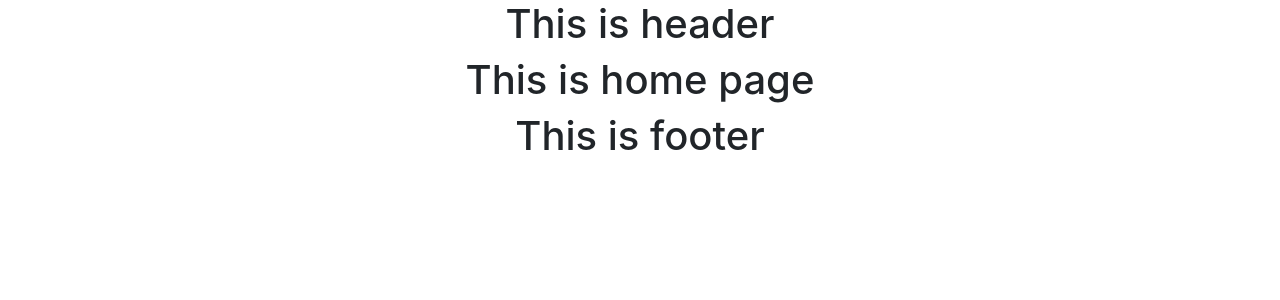
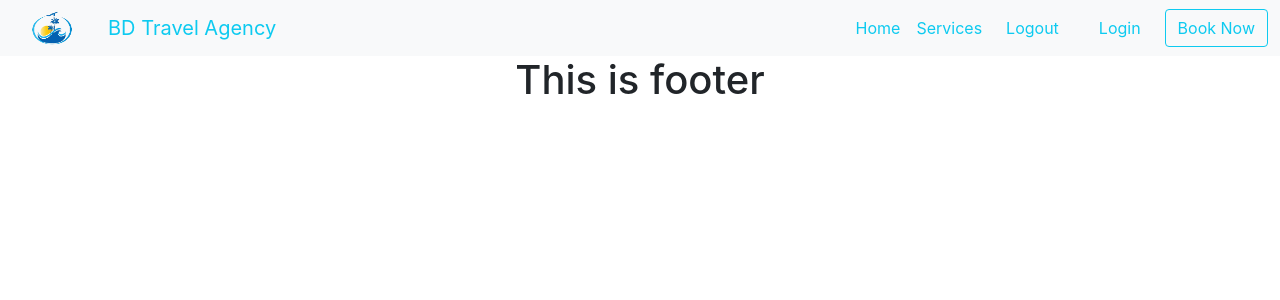
Before and after one commit to Rony163/bd-travel-agency-client, a React (Create React App) app: page / in a window 1280 px wide. Shown: the top 300 px of the page. Built offline with nearby package versions, Linux system fonts and the light colour scheme.

Commit message:
header complete

```diff
--- a/package.json
+++ b/package.json
@@ -11,6 +11,7 @@
     "react-bootstrap": "^2.0.0",
     "react-dom": "^17.0.2",
     "react-router-dom": "^5.3.0",
+    "react-router-hash-link": "^2.4.3",
     "react-scripts": "4.0.3",
     "web-vitals": "^1.1.2"
   },
--- /dev/null
+++ b/src/pages/Home/Banner/Banner.js
@@ -0,0 +1,11 @@
+import React from 'react';
+
+const Banner = () => {
+    return (
+        <div>
+            <h1>This is banner</h1>
+        </div>
+    );
+};
+
+export default Banner;
--- a/src/pages/Home/Home/Home.js
+++ b/src/pages/Home/Home/Home.js
@@ -1,9 +1,10 @@
 import React from 'react';
+import Banner from '../Banner/Banner';
 
 const Home = () => {
     return (
         <div>
-            <h1>This is home page</h1>
+            <Banner></Banner>
         </div>
     );
 };
--- a/src/pages/Shared/Header/Header.js
+++ b/src/pages/Shared/Header/Header.js
@@ -1,10 +1,40 @@
 import React from 'react';
+import { Button, Container, Nav, Navbar } from 'react-bootstrap';
+import { Link, NavLink } from 'react-router-dom';
+import { HashLink } from 'react-router-hash-link';
+import logo from '../../../images/logo.png';
 
 const Header = () => {
     return (
         <div>
-            <h1>This is header</h1>
-        </div>
+            <Navbar fixed='top' expand="lg" className="bg-light">
+                <Container fluid>
+                    <img style={{ width: '80px', height: '40px' }} src={logo} alt="" />
+                    <Navbar.Brand className="ms-3 text-info">BD Travel Agency</Navbar.Brand>
+                    <Navbar.Toggle aria-controls="navbarScroll" />
+                    <Navbar.Collapse id="navbarScroll">
+                        <Nav
+                            className="ms-auto my-2 my-lg-0 ms-3"
+                            style={{ maxHeight: '100px' }}
+                            navbarScroll
+                        >
+                            <Nav.Link as={HashLink} className="text-info" to="/home">Home</Nav.Link>
+                            <Nav.Link as={HashLink} className="text-info" to="/home#services">Services</Nav.Link>
+                        </Nav>
+
+                        <div className='d-flex flex-column flex-lg-row'>
+                            <Nav.Link className="text-info me-2" as={Link} to='/login'>Logout</Nav.Link>
+                        </div>
+                        <div>
+                            <Nav.Link className="text-info me-2" as={Link} to='/login'>Login</Nav.Link>
+                        </div>
+                        <NavLink to="/">
+                            <Button variant="outline-info">Book Now</Button>
+                        </NavLink>
+                    </Navbar.Collapse>
+                </Container>
+            </Navbar>
+        </div >
     );
 };
 
```
Also changed, not shown: src/images/logo.png (added), 1 other file (tests, documents, lock files or other folders).
